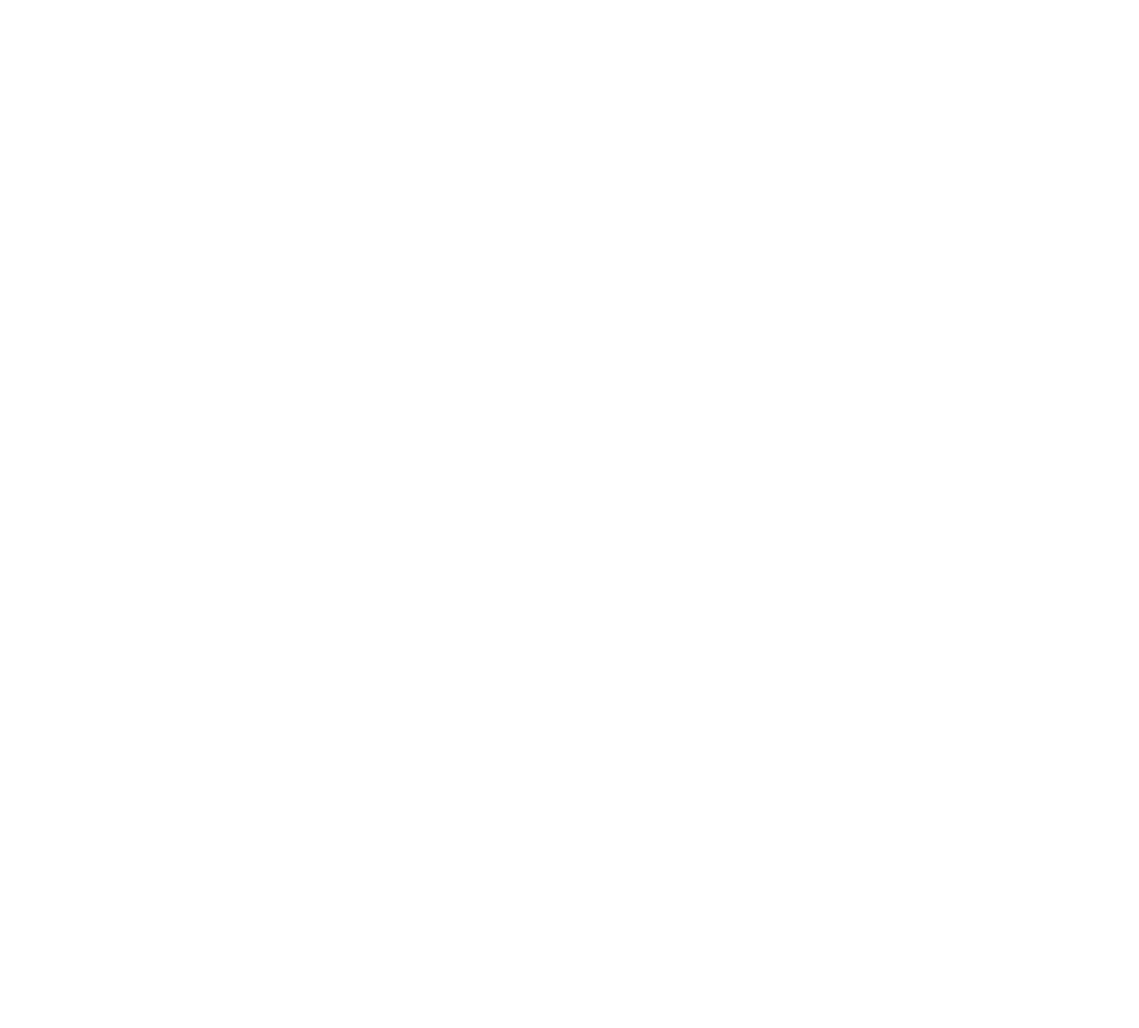
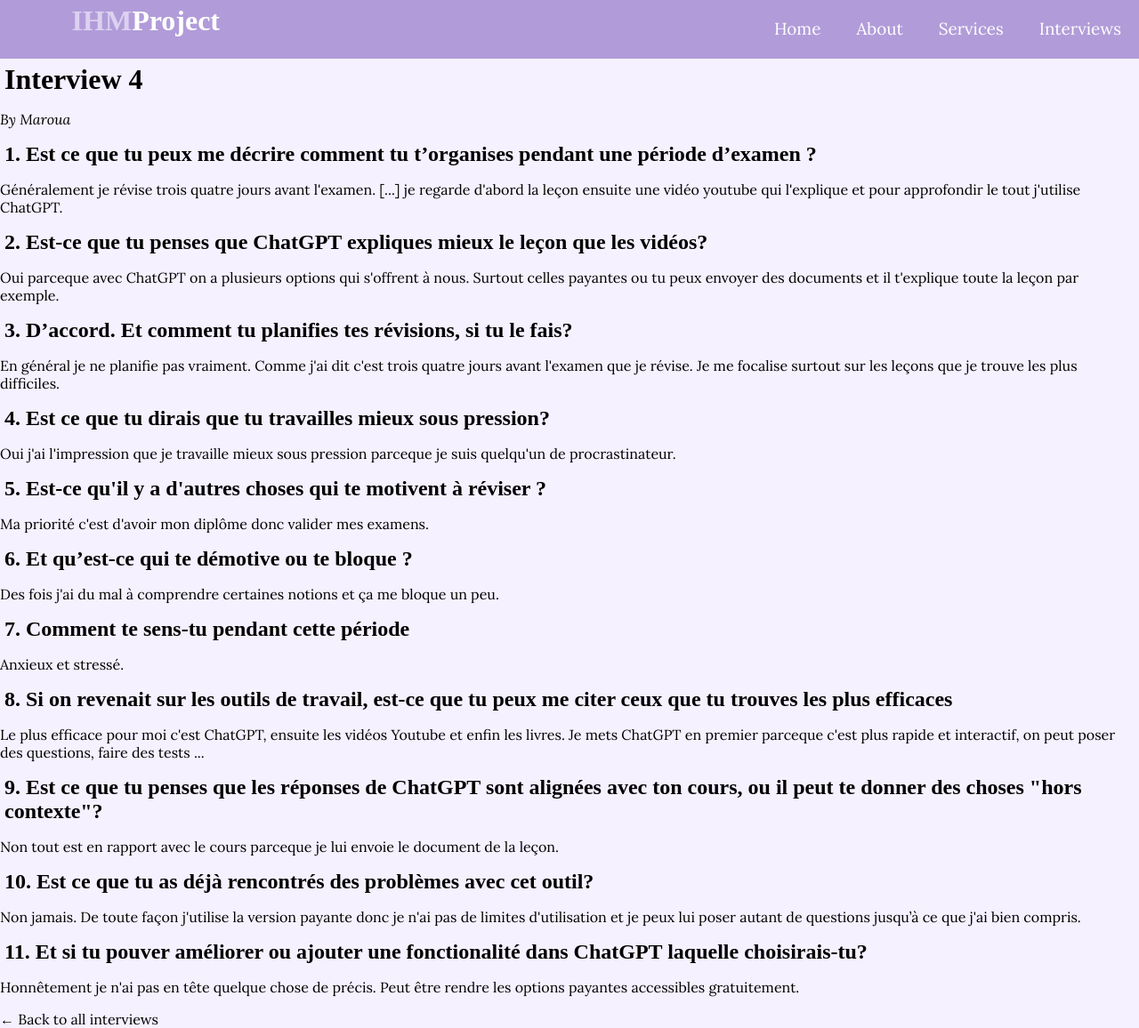
Before and after one commit to Maroua-hr/IHMBlog, a plain HTML site: page interview3.html in a window 1280 px wide. Shown: the whole page at 89% size. Before the commit the page ends 800 px from the top, so only its background shows below. Drawn offline with nearby package versions, Linux system fonts and the light colour scheme; a web font is replaced by a local one.

Commit message:
interview 3 et  4

```diff
--- a/interview3.html
+++ b/interview3.html
@@ -0,0 +1,95 @@
+<!DOCTYPE html>
+<html lang="en">
+
+<head>
+    <meta charset="UTF-8">
+    <meta name="viewport" content="width=device-width, initial-scale=1.0">
+    <meta http-equiv="X-UA-Compatible" content="ie=edge">
+
+    <!-- Font Awesome -->
+    <script src="https://kit.fontawesome.com/3ed73316e2.js" crossorigin="anonymous"></script>
+    <!-- Google Font -->
+    <link rel="preconnect" href="https://fonts.googleapis.com">
+    <link rel="preconnect" href="https://fonts.gstatic.com" crossorigin>
+    <link href="https://fonts.googleapis.com/css2?family=Candal&family=Lora:ital,wght@0,400..700;1,400..700&display=swap" rel="stylesheet">
+    <!-- Styling -->
+    <link rel="stylesheet" href="css/style.css">
+    <link rel="stylesheet" href="https://cdn.jsdelivr.net/npm/slick-carousel@1.8.1/slick/slick.css"> <link rel="stylesheet" href="https://cdn.jsdelivr.net/npm/slick-carousel@1.8.1/slick/slick-theme.css">
+    <title>Blog</title>
+</head>
+<body>
+    <header>
+        <div class="logo">
+            <h1 class="logo-text"><span>IHM</span>Project</h1>
+        </div>
+        <i class="fa fa-bars menu-toggle"></i>
+        <u1 class="nav">
+            <li><a href="#">Home</a></li>
+            <li>
+                <a href="#">About</a>
+                <ul>
+                    <li><a href="#">Our Team</a></li>
+                    <li><a href="#">Our Story</a></li>
+                </ul>
+            </li>
+            <li><a href="#">Services</a></li>
+            <li><a href="#">Interviews</a></li>
+        </u1>
+    </header>
+
+    <div class="page-wrapper">
+        <div class="single-post">
+            <h1>Interview 4</h1>
+            <p><i>By Maroua</i></p>
+
+            <p>
+                <h2>1. Est ce que tu peux me décrire comment tu t’organises pendant une période d’examen ?</h2>
+                <p>
+                    Généralement je révise trois quatre jours avant l'examen. [...] je regarde d'abord la leçon ensuite une vidéo youtube qui l'explique et pour approfondir le tout j'utilise ChatGPT.
+                </p>
+                <h2>2. Est-ce que tu penses que ChatGPT expliques mieux le leçon que les vidéos?</h2>
+                <p>
+                   Oui parceque avec ChatGPT on a plusieurs options qui s'offrent à nous. Surtout celles payantes ou tu peux envoyer des documents et il t'explique toute la leçon par exemple.
+                </p>
+                <h2>3. D’accord. Et comment tu planifies tes révisions, si tu le fais?</h2>
+                <p>
+                    En général je ne planifie pas vraiment. Comme j'ai dit c'est trois quatre jours avant l'examen que je révise. Je me focalise surtout sur les leçons que je trouve les plus difficiles.
+                </p>
+                <h2>4. Est ce que tu dirais que tu travailles mieux sous pression?</h2>
+                <p>
+                    Oui j'ai l'impression que je travaille mieux sous pression parceque je suis quelqu'un de procrastinateur.
+                </p>
+                <h2>5. Est-ce qu'il y a d'autres choses qui te motivent à réviser ?</h2>
+                <p>
+                    Ma priorité c'est d'avoir mon diplôme donc valider mes examens.
+                </p>
+                <h2>6. Et qu’est-ce qui te démotive ou te bloque ?</h2>
+                <p>
+                    Des fois j'ai du mal à comprendre certaines notions et ça me bloque un peu.
+                </p>
+                <h2>7. Comment te sens-tu pendant cette période</h2>
+                <p>
+                    Anxieux et stressé.
+                </p>
+                <h2>8. Si on revenait sur les outils de travail, est-ce que tu peux me citer ceux que tu trouves les plus efficaces</h2>
+                <p>
+                    Le plus efficace pour moi c'est ChatGPT, ensuite les vidéos Youtube et enfin les livres. Je mets ChatGPT en premier parceque c'est plus rapide et interactif, on peut poser des questions, faire des tests ...
+                </p>
+                <h2>9. Est ce que tu penses que les réponses de ChatGPT sont alignées avec ton cours, ou il peut te donner des choses "hors contexte"?</h2>
+                <p>
+                    Non tout est en rapport avec le cours parceque je lui envoie le document de la leçon.
+                </p>
+                <h2>10. Est ce que tu as déjà rencontrés des problèmes avec cet outil?</h2>
+                <p>
+                    Non jamais. De toute façon j'utilise la version payante donc je n'ai pas de limites d'utilisation et je peux lui poser autant de questions jusqu’à ce que j'ai bien compris.
+                </p>
+                <h2>11. Et si tu pouver améliorer ou ajouter une fonctionalité dans ChatGPT laquelle choisirais-tu?</h2>
+                <p>
+                    Honnêtement je n'ai pas en tête quelque chose de précis. Peut être rendre les options payantes accessibles gratuitement.
+                </p>
+
+            <a href="index.html">← Back to all interviews</a>
+        </div>
+    </div>
+</body>
+</html>
```
Also changed, not shown: index.html (+2 -2 lines), interview4.html (+122 -0 lines).
